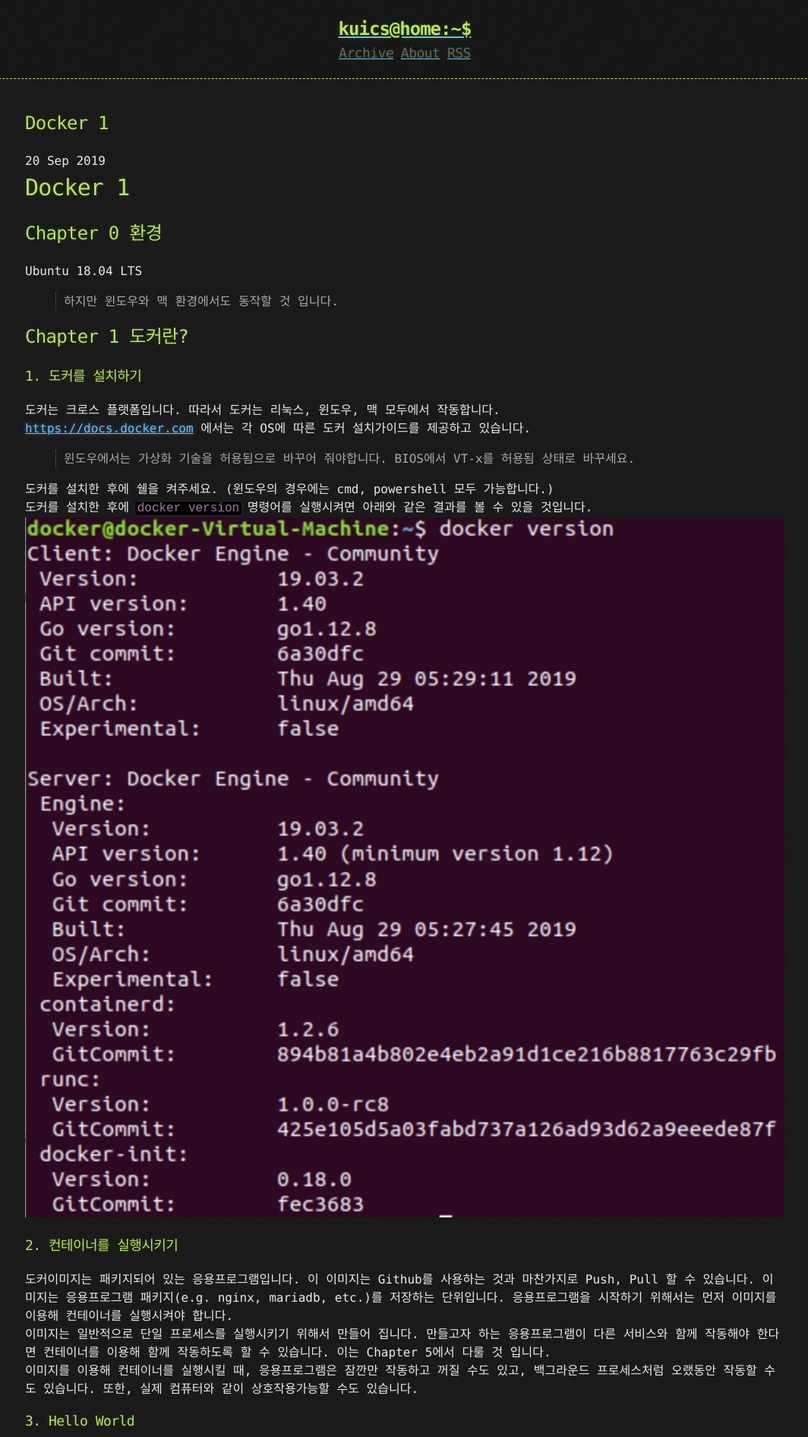
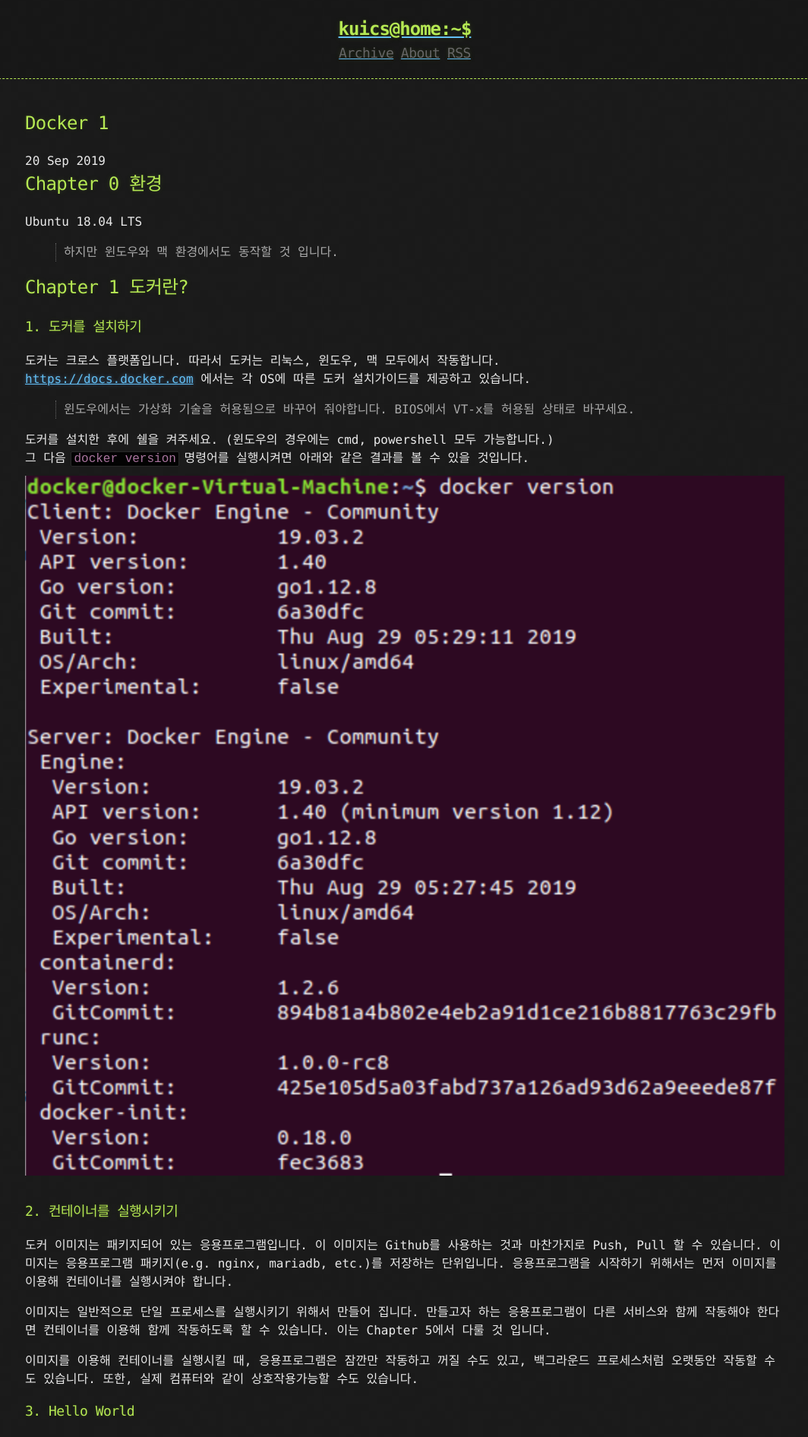
Before and after one commit to KUICS-Official/kuics_blog, a Jekyll site: the page built from _posts/2019-09-20-Docker-1.md, in a window 1280 px wide. Shown: the top 1891 px of the page at 76% size, without its empty margins (107-1171 px from the left). Built offline with Jekyll 4.4.1, drawn with Linux system fonts in a browser that asks for light colours; some of the changed text lies outside the part shown.

Commit message:
EDIT: edit _sass/base.scss, _posts/2019-09-20-Docker-1.md

````diff
--- a/_posts/2019-09-20-Docker-1.md
+++ b/_posts/2019-09-20-Docker-1.md
@@ -3,7 +3,6 @@ title: Docker 1
 published: true
 ---
 
-# Docker 1
 ## Chapter 0 환경
 Ubuntu 18.04 LTS
 
@@ -16,22 +15,24 @@ Ubuntu 18.04 LTS
 >윈도우에서는 가상화 기술을 허용됨으로 바꾸어 줘야합니다. BIOS에서 VT-x를 허용됨 상태로 바꾸세요.
 
 도커를 설치한 후에 쉘을 켜주세요. (윈도우의 경우에는 cmd, powershell 모두 가능합니다.)<br/>
-도커를 설치한 후에 ```docker version``` 명령어를 실행시켜면 아래와 같은 결과를 볼 수 있을 것입니다.
+그 다음 ```docker version``` 명령어를 실행시켜면 아래와 같은 결과를 볼 수 있을 것입니다.
 ![Result of docker version](https://github.com/KUICS-Official/kuics_blog/blob/master/_src/docker_version.png?raw=true)
 
 ### 2. 컨테이너를 실행시키기
-도커이미지는 패키지되어 있는 응용프로그램입니다. 이 이미지는 Github를 사용하는 것과 마찬가지로 Push, Pull 할 수 있습니다. 이미지는 응용프로그램 패키지(e.g. nginx, mariadb, etc.)를 저장하는 단위입니다. 응용프로그램을 시작하기 위해서는 먼저 이미지를 이용해 컨테이너를 실행시켜야 합니다.<br/>
-이미지는 일반적으로 단일 프로세스를 실행시키기 위해서 만들어 집니다. 만들고자 하는 응용프로그램이 다른 서비스와 함께 작동해야 한다면 컨테이너를 이용해 함께 작동하도록 할 수 있습니다. 이는 Chapter 5에서 다룰 것 입니다.<br/>
-이미지를 이용해 컨테이너를 실행시킬 때, 응용프로그램은 잠깐만 작동하고 꺼질 수도 있고, 백그라운드 프로세스처럼 오랬동안 작동할 수도 있습니다. 또한, 실제 컴퓨터와 같이 상호작용가능할 수도 있습니다.
+도커 이미지는 패키지되어 있는 응용프로그램입니다. 이 이미지는 Github를 사용하는 것과 마찬가지로 Push, Pull 할 수 있습니다. 이미지는 응용프로그램 패키지(e.g. nginx, mariadb, etc.)를 저장하는 단위입니다. 응용프로그램을 시작하기 위해서는 먼저 이미지를 이용해 컨테이너를 실행시켜야 합니다.
+
+이미지는 일반적으로 단일 프로세스를 실행시키기 위해서 만들어 집니다. 만들고자 하는 응용프로그램이 다른 서비스와 함께 작동해야 한다면 컨테이너를 이용해 함께 작동하도록 할 수 있습니다. 이는 Chapter 5에서 다룰 것 입니다.
+
+이미지를 이용해 컨테이너를 실행시킬 때, 응용프로그램은 잠깐만 작동하고 꺼질 수도 있고, 백그라운드 프로세스처럼 오랫동안 작동할 수도 있습니다. 또한, 실제 컴퓨터와 같이 상호작용가능할 수도 있습니다.
 
 ### 3. Hello World
-가장 단순한 컨테이너부터 실행시켜 보겠습니다. 도커가 설치되어 있고 인터넷에 연결되어 있다면 ```docker container run hello-world```는 명령어를 실행시킬 수 있을 것입니다. 결과는 아래와 같을 것입니다.
+가장 단순한 컨테이너부터 실행해 보겠습니다. 도커가 설치되어 있고 인터넷에 연결되어 있다면 ```docker container run hello-world```는 명령어를 실행시킬 수 있을 것입니다. 결과는 아래와 같을 것입니다.
 
 > 대부분 도커 명령어는 container를 생략한 명령어(e.g. ```docker run hello-world```)로도 동작할 것입니다. 다만 container를 생략하지 않는 것이 바람직합니다.
 
-![Result of docker container run hello-world](https://github.com/KUICS-Official/kuics_blog/blob/master/_src/docker_container_run_hello-world.png?raw=true)<br/><br/>
+![Result of docker container run hello-world](https://github.com/KUICS-Official/kuics_blog/blob/master/_src/docker_container_run_hello-world.png?raw=true)
 결과는 단순해보이지만 컨테이너를 실행시킬때 많은 일들이 일어납니다.
-* 로컬 도커 클라이언트가 도커 서버에 hello-world라는 이름의 컨테이너를 실행시키라는 요청을 보냅니다.
+* 로컬 도커 클라이언트가 도커 서버에 hello-world라는 이름의 컨테이너를 실행하라는 요청을 보냅니다.
 * 도커 서버는 요청받은 이미지가 캐시되어 있는지 확인합니다. 캐시되어 있지 않다면 도커 허브에서 이미지를 다운로드 받습니다.
 * 이미지가 로컬에 다운받아지면 도커 서버는 이미지를 이용해 컨테이너를 실행시킵니다. 또한, 출력을 도커 클라이언트로 전달합니다.
 
@@ -44,29 +45,34 @@ Ubuntu 18.04 LTS
 ### 4. Hello Nginx
 Nginx는 가볍고, 강력한 오픈소스 HTTP 서버입니다. Nginx는 설정하기 쉽고, 용량이 작기 때문에 컨테이너로 사용하기에 적절합니다.<br/>
 도커 허브에는 Nginx팀에서 공식적으로 지원하는 [공식 Nginx이미지](https://hub.docker.com/_/nginx/)가 있습니다. ```docker container run nginx:alpine```명령어를 이용하면 Alpine 리눅스를 이용하는 Nginx 도커 이미지의 가장 작은 버전을 실행시킬 수 있습니다.
-![Result of docker container run nginx:alpine](https://github.com/KUICS-Official/kuics_blog/blob/master/_src/docker_container_run_nginx_alpine.png?raw=true)<br/><br/>
-이미지를 실행시키면 컨테이너는 포그라운드에서 실행되고 터미널에서 Nginx 프로세스를 실행시킵니다. 따라서 아무런 커맨드도 칠 수 없습니다. 컨테이너는 80번 포트로 수신 대기 중입니다. 하지만 이 80번 포트는 컨테이너 내부의 포트입니다. 따라서 우리는 호스트에서 접근할 수 없습니다. Ctrl+C를 눌러 프로세스를 종료하겠습니다.<br/>
+![Result of docker container run nginx:alpine](https://github.com/KUICS-Official/kuics_blog/blob/master/_src/docker_container_run_nginx_alpine.png?raw=true)
+이미지를 실행시키면 컨테이너는 포그라운드에서 실행되고 터미널에서 Nginx 프로세스를 실행시킵니다. 따라서 아무런 명령어도 입력할 수 없습니다. 컨테이너는 80번 포트로 수신 대기 중입니다. 하지만 이 80번 포트는 컨테이너 내부의 포트입니다. 따라서 우리는 호스트에서 접근할 수 없습니다. Ctrl+C를 눌러 프로세스를 종료하겠습니다.
+
 도커는 장시간 작동하는 웹서버같은 백그라운드 프로세스도 detach 모드를 이용해 지원합니다. 컨테이너가 detach 모드에서 동작하면 백그라운드에서 동작하게 됩니다. --detach 옵션을 이용해 컨테이너를 백그라운드에서 동작시키고, --publish 옵션을 이용해 80번 포트를 연결하겠습니다. 전체 명령어는 ```docker container run --detach --publish 80:80 nginx:alpine``` 입니다.
-![Result of docker container run --detach --publish 80:80 nginx:alpine](https://github.com/KUICS-Official/kuics_blog/blob/master/_src/docker_container_run_--detach.png?raw=true)<br/><br/>
---publish 80:80은 내부의 80번 포트와 외부의 80번 포트를 연결하겠다는 의미입니다. 포트는 공유되지 않으므로 다른 80번 포트를 사용하는 프로세스는 실행시킬 수 없습니다. 하지만, 컨테이너와 호스트의 포트 연결은 자유롭게 선택할 수 있습니다. 예를 들어, --publish 8081:80은 컨테이너의 80번 포트를 호스트의 8081번 포트로 연결시킵니다.<br/>
+![Result of docker container run --detach --publish 80:80 nginx:alpine](https://github.com/KUICS-Official/kuics_blog/blob/master/_src/docker_container_run_--detach.png?raw=true)
+``--publish 80:80``은 내부의 80번 포트와 외부의 80번 포트를 연결하겠다는 의미입니다. 포트는 공유되지 않으므로 다른 80번 포트를 사용하는 프로세스는 실행시킬 수 없습니다. 하지만, 컨테이너와 호스트의 포트 연결은 자유롭게 선택할 수 있습니다. 예를 들어, ``--publish 8081:80``은 컨테이너의 80번 포트를 호스트의 8081번 포트로 연결시킵니다.
+
 도커의 출력은 새로 만들어진 컨테이너의 ID를 출력한 뒤 터미널이 다시 제어할 수 있도록 만들어 줍니다. ```docker container ls```명령어를 사용하면 방금 만든 컨테이너가 작동 중임을 확인할 수 있습니다.
-![Result of docker container ls](https://github.com/KUICS-Official/kuics_blog/blob/master/_src/docker_container_ls_nginx.png?raw=true) <br/><br/>
+![Result of docker container ls](https://github.com/KUICS-Official/kuics_blog/blob/master/_src/docker_container_ls_nginx.png?raw=true)
 이 결과는 컨테이너가 실행 중인 이미지, 컨테이너의 축약된 ID(여기서는 c5671c6a444e), 컨테이너의 이름(여기서는 zealous_almeida), 컨테이너에서 실행 중인 명령어(nginx -g 'daemon of ...)등의 정보를 보여줍니다. 이 컨테이너는 내부와 외부의 80번 포트가 연결된 채로 백그라운드에서 동작 중이기 때문에 호스트에서 80번 포트로 연결을 시도하면 컨테이너로 연결됩니다. 따라서 호스트에서 80번 포트로 연결하면 컨테이너 내부의 Nginx 프로세스로부터 응답을 받아오게 됩니다. 따라서 웹브라우저에서 http://localhost 에 접근하게 되면 아래와 같은 화면을 볼 수 있습니다.
-![Result of localhost](https://github.com/KUICS-Official/kuics_blog/blob/master/_src/localhost_result_1.png?raw=true)<br/><br/>
+![Result of localhost](https://github.com/KUICS-Official/kuics_blog/blob/master/_src/localhost_result_1.png?raw=true)
 >Docker Toolbox를 사용하는 오래된 버전의 윈도우와 맥은 도커가 리눅스 가상머신에서 동작하므로 자신의 IP를 따로 갖고 있습니다. 따라서 localhost가 아닌 ```docker-machine ip```명령어를 이용해 도커의 IP를 확인하여 그 IP로 접근해야 합니다.
 
-도커는 장기간 작동하는 백그라운드 프로세스를 실행시키기에 이상적인 플랫폼입니다. 컨테이너 내에서 작동하는 Nginx 웹서버는 누군가가 접속 중이 아니라면 매우 적은 자원을 요구합니다.<br/>
+도커는 장기간 작동하는 백그라운드 프로세스를 실행시키기에 이상적인 플랫폼입니다. 컨테이너 내에서 작동하는 Nginx 웹서버는 누군가가 접속 중이 아니라면 매우 적은 자원을 요구합니다.
+
 도커에서는 수백개의 백그라운드 컨테이너를 이러한 방식으로 실행시킬 수 있습니다. 대부분의 경우 모든 컨테이너가 항상 많이 사용되는 것이 아니므로 호스트는 무리없이 수백개의 컨테이너를 실행시킬 수 있습니다.
 
 ### 5. Hello Ubuntu
 컨테이너는 상호작용 가능한 형태로도 실행시킬 수 있습니다. 컨테이너는 도커 CLI에 연결되어있는 동안 실행되며, 이는 원격 접속과 비슷합니다. 이러한 형태의 컨테이너는 이미지를 체크하거나 이미지를 도구로서 활용할 때, 이미지를 자신의 이미지를 만들기 위해 사용할때 활용됩니다.<br/>
 대부분의 도커 허브 이미지는 리눅스를 기초 OS로 사용하며, 그 중에서도 우분투는 가장 유명한 기초 이미지입니다. 캐노니컬은 공식 우분투 이미지를 제공하며, 도커 허브를 출시 일정과 통합시켰습니다. 따라서 최신 우분투는 ```docker container run --interactive --tty ubuntu:latest```명령어를 이용해 도커 허브에서 다운받을 수 있습니다.
-![Result of docker container run --interactive --tty ubuntu:latest](https://github.com/KUICS-Official/kuics_blog/blob/master/_src/docker_run_it_ubuntu.png?raw=true)<br/><br/>
---interactive와 --tty 옵션(주로 -it로 줄여씁니다.)을 이용하면 도커가 터미널 에뮬레이션을 이용해 컨테이너를 상호작용 가능하도록 실행시킵니다. 이러한 컨테이너는 사용자가 컨테이너를 나가기 전까지 실행됩니다. 또한 ```docker container run --interactive --tty ubuntu:18.04```와 같이 버전을 명시할 수도 있습니다.<br/>
+![Result of docker container run --interactive --tty ubuntu:latest](https://github.com/KUICS-Official/kuics_blog/blob/master/_src/docker_run_it_ubuntu.png?raw=true)
+``--interactive``와 ``--tty`` 옵션(주로 -it로 줄여씁니다.)을 이용하면 도커가 터미널 에뮬레이션을 이용해 컨테이너를 상호작용 가능하도록 실행시킵니다. 이러한 컨테이너는 사용자가 컨테이너를 나가기 전까지 실행됩니다. 또한 ```docker container run --interactive --tty ubuntu:18.04```와 같이 버전을 명시할 수도 있습니다.
+
 하지만 이 이미지를 사용하다보면 진짜 우분투와는 다르게 동작함을 알 수 있습니다. 도커의 우분투는 작은 용량을 위해 우분투 서버에서도 일부분만을 사용합니다. 다시말해서, 대부분의 기본 유틸리티들을 사용할 수 없습니다. 파일을 수정하기 위해 일반적인 우분투에는 기본적으로 Nano 텍스트 에디터가 깔려있지만 이 우분투에는 설치되어 있지 않습니다. 또한, Nano 텍스트 에디터를 설치를 시도해보면 이미지의 소프트웨어  라이브러리들이 최신 버전이 아님을 알 수 있습니다.
-![Result of nano and nano install](https://github.com/KUICS-Official/kuics_blog/blob/master/_src/docker_ubuntu_nano.png?raw=true)<br/><br/>
-하지만 우리는 이 우분투도 다른 우분투와 똑같이 사용할 수 있습니다. 따라서 ```apt-get update```명령어를 이용해 레포지토리를 업데이트할 수 있습니다. 하지만 이것은 이미지에는 영향을 미치지 못합니다. ```exit```명령어를 실행시키면 컨테이너는 멈추게 됩니다. 하지만 업데이트는 이미지에는 적용되지 않습니다. 다음에 다시 우분투 이미지를 이용해 컨테이너를 실행시키면, 업데이트 이전의 우분투 이미지일 것 입니다.<br/>
+![Result of nano and nano install](https://github.com/KUICS-Official/kuics_blog/blob/master/_src/docker_ubuntu_nano.png?raw=true)
+하지만 우리는 이 우분투도 다른 우분투와 똑같이 사용할 수 있습니다. 따라서 ```apt-get update```명령어를 이용해 레포지토리를 업데이트할 수 있습니다. 하지만 이것은 이미지에는 영향을 미치지 못합니다. ```exit```명령어를 실행시키면 컨테이너는 멈추게 됩니다. 하지만 업데이트는 이미지에는 적용되지 않습니다. 다음에 다시 우분투 이미지를 이용해 컨테이너를 실행시키면, 업데이트 이전의 우분투 이미지일 것 입니다.
+
 도커 허브에서는 Ubuntu, Alpine, BusyBox와 같은 유명한 기초 이미지를 제공합니다. 하지만 이러한 이미지는 최소화된 버전입니다. 더 적은 소프트웨어는 이미지를 작게 만들며 또한 이는 공격 벡터의 개수를 줄입니다. 컨테이너는 가상머신 또는 실제 서버와 다릅니다. 일반적으로 컨테이너는 OS 패치나 오류수정을 위해 업데이트하지 않습니다. 컨테이너는 빌드와 실행에 적은 자원을 요구하므로 업데이트를 하는 것보다는 새로운 컨테이너를 만들게 됩니다.
 
 ***
-이 내용은 Docker_Succintly책을 기반으로 쓰여졌습니다. 이 책은 [Syncfusion](https://www.syncfusion.com/ebooks) 에서 다운로드 받을 수 있습니다.
+이 내용은 Docker_Succintly 책을 기반으로 쓰여졌습니다. 이 책은 [Syncfusion](https://www.syncfusion.com/ebooks) 에서 다운로드 받을 수 있습니다.
--- a/_sass/base.scss
+++ b/_sass/base.scss
@@ -41,6 +41,10 @@ h1, h2, h3, h4, h5, h6 {
 
 li {
   line-height: 1.4 ;
+}
+
+p {
+  margin: 0 0 1em 0;
 }
 
 /* Header, <header>
@@ -93,7 +97,8 @@ header h2 {
   -webkit-font-smoothing: antialiased;
 }
 section img {
-  max-width: 100%
+  max-width: 100%;
+  padding: 0.6em 0;
 }
 
 h1, h2, h3, h4, h5, h6 {
````
Also changed, not shown: _posts/2019-09-08-Hello-World.md (deleted, +0 -6 lines), _posts/2019-09-18-How-to-BOF.md (deleted, +0 -6 lines).
